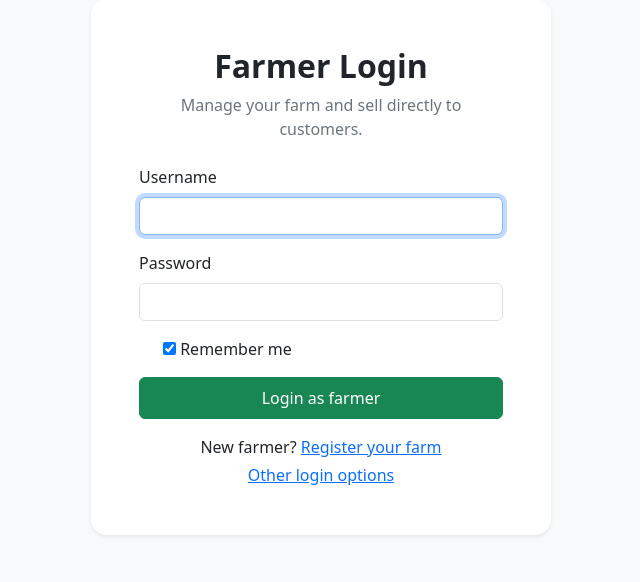
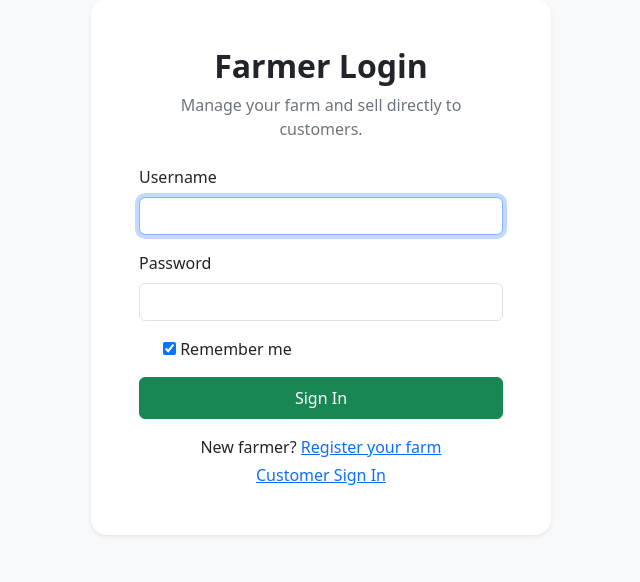
Before and after one commit to srikanth-52/FromRythu, a Django app: page /accounts/farmer-login/ in a window 1280 px wide. Shown: the part 133-715 px from the top of the page, without its empty margins (319-959 px from the left). Run offline with Django 5.2, Linux system fonts and the light colour scheme.

Commit message:
Ensure all admin login details and references are completely removed from public pages and directly handled via farmer login

```diff
--- a/templates/accounts/customer_login.html
+++ b/templates/accounts/customer_login.html
@@ -86,8 +86,8 @@
         </p>
 
         <p class="text-center mb-0">
-          <a href="{% url 'accounts:login' %}">
-            Other login options
+          <a href="{% url 'accounts:farmer_login' %}">
+            Farmer Sign In
           </a>
         </p>
 
--- a/templates/accounts/farmer_login.html
+++ b/templates/accounts/farmer_login.html
@@ -79,7 +79,7 @@
           {% endif %}
 
           <button class="btn btn-success w-100 py-2" type="submit">
-            Login as farmer
+            Sign In
           </button>
 
         </form>
@@ -92,8 +92,8 @@
         </p>
 
         <p class="text-center mb-0">
-          <a href="{% url 'accounts:login' %}">
-            Other login options
+          <a href="{% url 'accounts:customer_login' %}">
+            Customer Sign In
           </a>
         </p>
 
```
Also changed, not shown: README.md.
